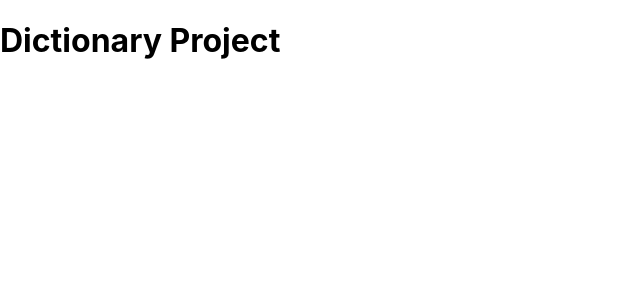
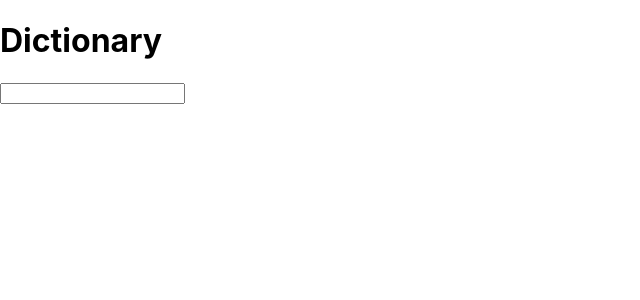
Before and after one commit to dvsdevious/dictionary, a React (Create React App) app: page / in a window 1280 px wide. Shown: the top 300 px of the page, without its empty margins (0-640 px from the left). Built offline with nearby package versions, Linux system fonts and the light colour scheme.

Commit message:
added search engine

```diff
--- a/src/App.js
+++ b/src/App.js
@@ -1,9 +1,10 @@
 import './App.css';
+import Dictionary from './Dictionary';
 
 function App() {
   return (
       <div>
-        <h1> Dictionary Project</h1>
+        <Dictionary/>
         </div>
   );
 }
--- /dev/null
+++ b/src/Dictionary.js
@@ -0,0 +1,21 @@
+import React, {useState} from "react";
+
+export default function Dictionary() {
+    let [keyword, setKeyword] = useState("")
+    function search(event) {
+        event.preventDefault()
+        alert (`Searching for ${keyword}`)
+    }
+    function handleKeywordChange(event) {
+        setKeyword(event.target.value);
+    }
+    return (
+        <div className="Dictionary">
+            <h1>Dictionary</h1>
+            <form onSubmit={search}>
+                <input type="search" onChange={handleKeywordChange}/>
+            </form>
+
+        </div>
+    )
+}
```
Also changed, not shown: src/Dictionary.css (added).
